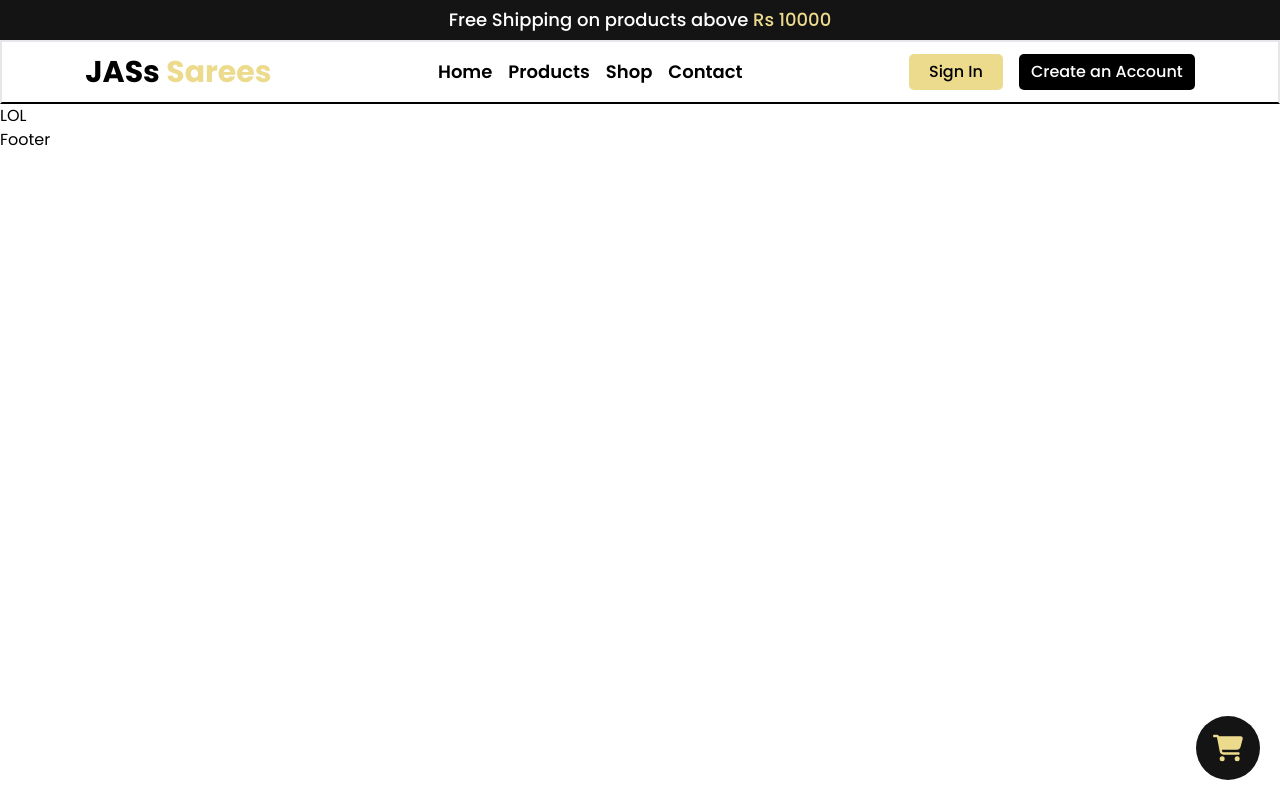
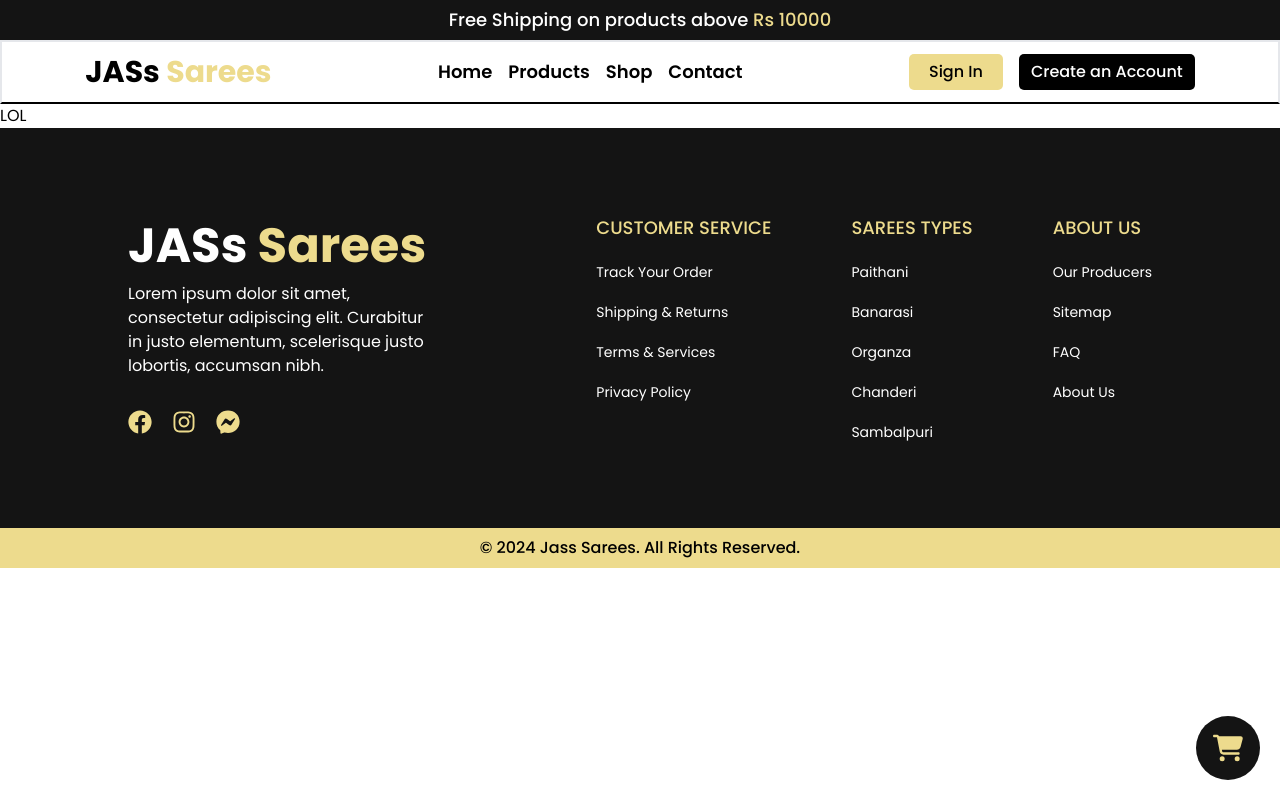
Before and after one commit to ItsMeSwagat/FYP, a React (Create React App) app in the folder frontend/: page / in a window 1280 px wide. Built offline with nearby package versions, Linux system fonts and the light colour scheme.

Commit message:
footer update

```diff
--- a/frontend/src/user/components/Footer/Footer.jsx
+++ b/frontend/src/user/components/Footer/Footer.jsx
@@ -1,9 +1,61 @@
-import React from 'react'
+import React from "react";
+import { FaFacebook, FaInstagram, FaFacebookMessenger } from "react-icons/fa";
+import { Link } from "react-router-dom";
 
 const Footer = () => {
   return (
-    <div>Footer</div>
-  )
-}
+    <footer className=" relative">
+      {/* footer section */}
+      <div className=" bg-[#141414] text-white w-full h-[25rem] flex justify-between items-center px-[8rem]">
+        <div className=" w-[30%] flex flex-col gap-3">
+          <h1 className=" text-5xl font-bold">
+            JASs <span className=" text-[#EDDB8D]">Sarees</span>
+          </h1>
+          <p className=" pb-5">
+            Lorem ipsum dolor sit amet, consectetur adipiscing elit. Curabitur
+            in justo elementum, scelerisque justo lobortis, accumsan nibh.
+          </p>
+          {/* icons */}
+          <div className=" flex gap-5 text-[1.5rem] text-[#EDDB8D]">
+            <FaFacebook />
+            <FaInstagram />
+            <FaFacebookMessenger />
+          </div>
+        </div>
 
-export default Footer
+        <div className=" flex gap-[5rem]">
+          <div className=" flex flex-col gap-5 text-sm">
+            <h1 className="  text-[#EDDB8D] font-medium text-lg">CUSTOMER SERVICE</h1>
+            <Link>Track Your Order</Link>
+            <Link>Shipping & Returns</Link>
+            <Link>Terms & Services</Link>
+            <Link>Privacy Policy</Link>
+          </div>
+          <div className=" flex flex-col gap-5 text-sm">
+            <h1 className="  text-[#EDDB8D] font-medium text-lg">SAREES TYPES</h1>
+            <Link>Paithani</Link>
+            <Link>Banarasi</Link>
+            <Link>Organza</Link>
+            <Link>Chanderi</Link>
+            <Link>Sambalpuri</Link>
+          </div>
+          <div className=" flex flex-col gap-5 text-sm">
+            <h1 className="  text-[#EDDB8D] font-medium text-lg">ABOUT US</h1>
+            <Link>Our Producers</Link>
+            <Link>Sitemap</Link>
+            <Link>FAQ</Link>
+            <Link>About Us</Link>
+          </div>
+        </div>
+      </div>
+      {/* copyright section */}
+      <div className=" bg-[#EDDB8D] w-full h-[2.5rem] flex justify-center items-center">
+        <p className=" font-medium text-base">
+          &copy; {new Date().getFullYear()} Jass Sarees. All Rights Reserved.
+        </p>
+      </div>
+    </footer>
+  );
+};
+
+export default Footer;
```
